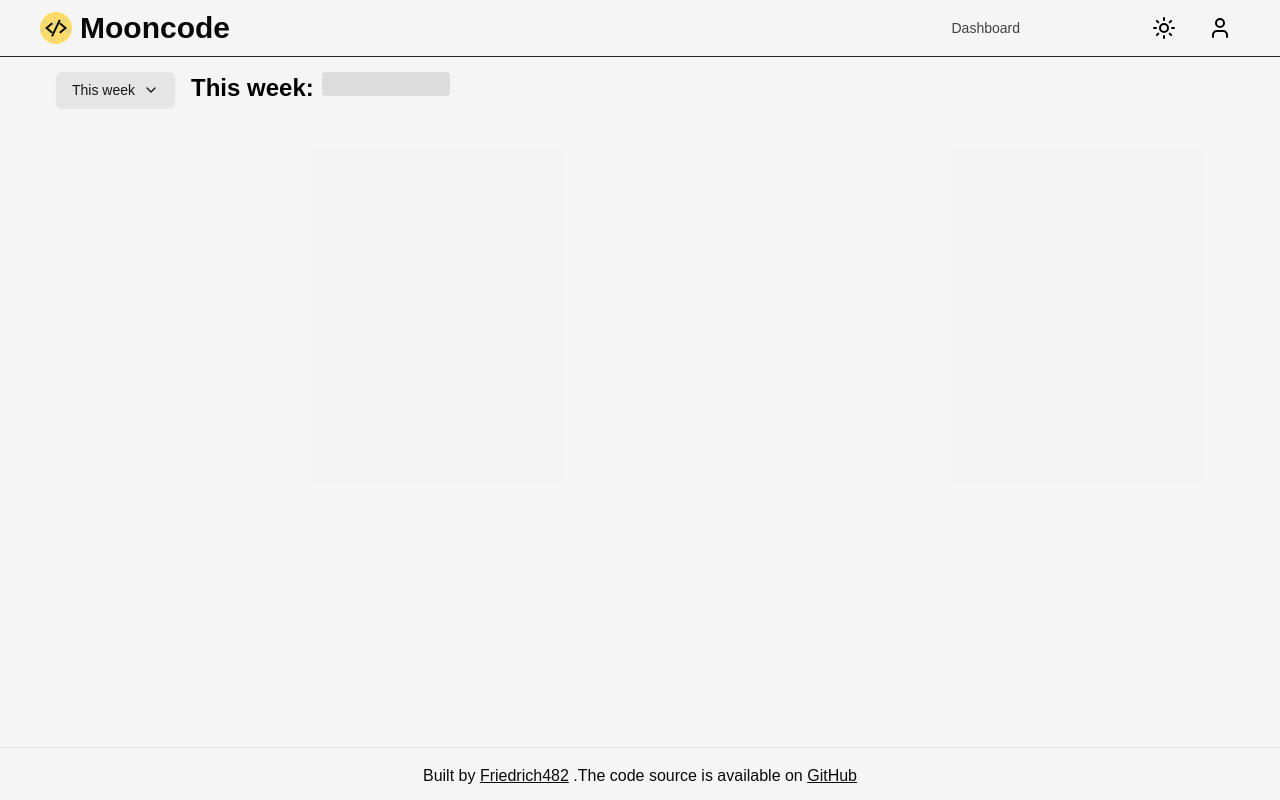
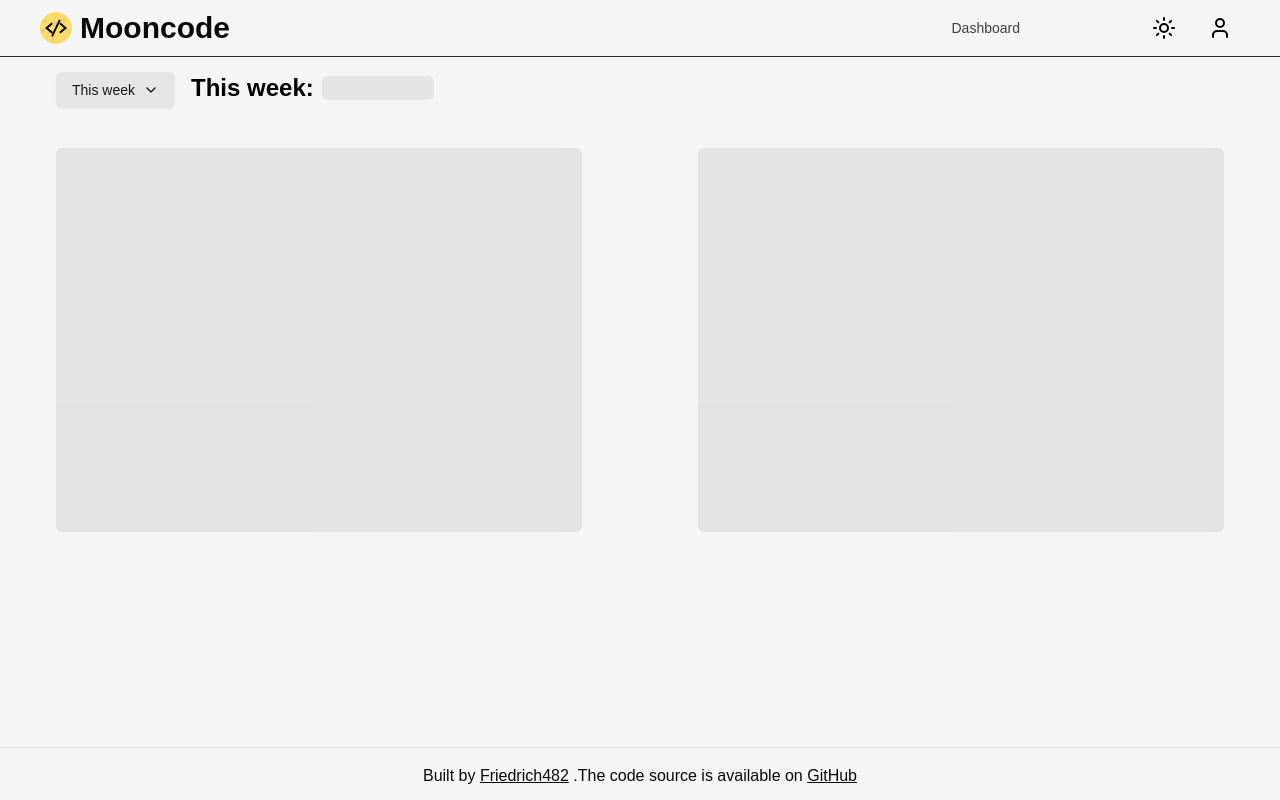
Before and after one commit to Friedrich482/mooncode-monorepo, a React (Vite) app in the folder apps/dashboard/apps/dashboard/: page / in a window 1280 px wide. Built offline with nearby package versions, Linux system fonts and the light colour scheme.

Commit message:
fix: skeleton
removed all the personalized skeletons and used shadcn's instead

```diff
--- a/apps/dashboard/apps/dashboard/src/components/dashboard-page/TimeSpentOnPeriod.tsx
+++ b/apps/dashboard/apps/dashboard/src/components/dashboard-page/TimeSpentOnPeriod.tsx
@@ -1,6 +1,6 @@
 import { Period } from "@/types-schemas";
 import PeriodDropDown from "./PeriodDropDown";
-import TimeSpentTodaySkeleton from "../ui/skeleton/TimeSpentTodaySkeleton";
+import { Skeleton } from "../ui/skeleton";
 import { cn } from "@/lib/utils";
 import fetchPeriodTimeSpent from "@/utils/fetch/fetchPeriodTimeSpent";
 import formatDuration from "@/utils/formatDuration";
@@ -21,10 +21,10 @@ const TimeSpentOnPeriod = () => {
   return (
     <h1 className="flex flex-row items-start justify-start gap-4 pt-2 text-2xl max-[550px]:flex-col max-[410px]:text-base">
       <PeriodDropDown period={period} handleClick={handleClick} />{" "}
-      <div className="flex gap-2 text-center">
+      <div className="flex items-center gap-2 text-center">
         <span className="text-nowrap font-bold">{period}: </span>
         <span className={cn("text-nowrap", error && "text-red-600")}>
-          {isPending && <TimeSpentTodaySkeleton />}
+          {isPending && <Skeleton className="h-6 w-28" />}
           {error && `An error occurred: ${error.message}`}
           {data !== undefined && formatDuration(data)}
         </span>
--- a/apps/dashboard/apps/dashboard/src/components/dashboard-page/charts/WeekLanguagesChart.tsx
+++ b/apps/dashboard/apps/dashboard/src/components/dashboard-page/charts/WeekLanguagesChart.tsx
@@ -10,7 +10,7 @@ import {
 import CustomChartToolTip from "../../ui/custom-chart-tool-tip";
 import Icon from "../../ui/Icon";
 import { Payload } from "recharts/types/component/DefaultTooltipContent";
-import WeekLanguagesChartSkeleton from "../../ui/skeleton/WeekLanguagesChartSkeleton";
+import { Skeleton } from "@/components/ui/skeleton";
 import { WeeklyPeriod } from "@/types-schemas";
 import { chartConfig } from "@/constants";
 import fetchWeekLanguagesData from "@/utils/fetch/fetchWeekLanguagesData";
@@ -35,7 +35,7 @@ const WeekLanguagesChart = () => {
     return <span>An error occurred: {error.message}</span>;
   }
   if (isPending) {
-    return <WeekLanguagesChartSkeleton />;
+    return <Skeleton className="h-[24rem] w-[45%] max-[900px]:w-full" />;
   }
   const pieChartData = formatWeekLanguagesData(data);
   const barChartData = formatWeekLangByDayChart(data);
--- a/apps/dashboard/apps/dashboard/src/components/dashboard-page/charts/WeekTimeChart.tsx
+++ b/apps/dashboard/apps/dashboard/src/components/dashboard-page/charts/WeekTimeChart.tsx
@@ -5,7 +5,7 @@ import {
   ChartTooltipContent,
 } from "@/components/ui/chart";
 import CustomChartToolTip from "../../ui/custom-chart-tool-tip";
-import WeekTimeChartSkeleton from "../../ui/skeleton/WeekTimeChartSkeleton";
+import { Skeleton } from "@/components/ui/skeleton";
 import { WeeklyPeriod } from "@/types-schemas";
 import { chartConfig } from "@/constants";
 import fetchTimeByDayOfWeek from "@/utils/fetch/fetchTimeByDayOfWeek";
@@ -27,7 +27,7 @@ const WeekTimeChart = () => {
     return <span>An error occurred: {error.message}</span>;
   }
   if (isPending) {
-    return <WeekTimeChartSkeleton />;
+    return <Skeleton className="h-[24rem] w-[45%] max-[900px]:w-full" />;
   }
 
   const chartData = formatWeekChartData(data);
--- a/apps/dashboard/apps/dashboard/src/components/ui/skeleton/TimeSpentTodaySkeleton.tsx
+++ /dev/null
@@ -1,7 +0,0 @@
-const TimeSpentTodaySkeleton = () => {
-  return (
-    <div className="h-6 w-32 animate-pulse rounded-sm bg-neutral-300 dark:bg-neutral-600"></div>
-  );
-};
-
-export default TimeSpentTodaySkeleton;
--- a/apps/dashboard/apps/dashboard/src/components/ui/skeleton/WeekLanguagesChartSkeleton.tsx
+++ /dev/null
@@ -1,7 +0,0 @@
-const WeekLanguagesChartSkeleton = () => {
-  return (
-    <div className="z-0 h-[21rem] w-[33rem] min-w-80 animate-pulse rounded-md bg-accent max-md:w-full"></div>
-  );
-};
-
-export default WeekLanguagesChartSkeleton;
--- a/apps/dashboard/apps/dashboard/src/components/ui/skeleton/WeekTimeChartSkeleton.tsx
+++ /dev/null
@@ -1,7 +0,0 @@
-const WeekTimeChartSkeleton = () => {
-  return (
-    <div className="max-md:w-full z-0 h-[21rem] w-[33rem] min-w-80 animate-pulse rounded-md bg-accent"></div>
-  );
-};
-
-export default WeekTimeChartSkeleton;
```
Also changed, not shown: apps/dashboard/apps/dashboard/src/components/ui/skeleton.tsx (renamed from apps/dashboard/apps/dashboard/src/skeleton.tsx).
